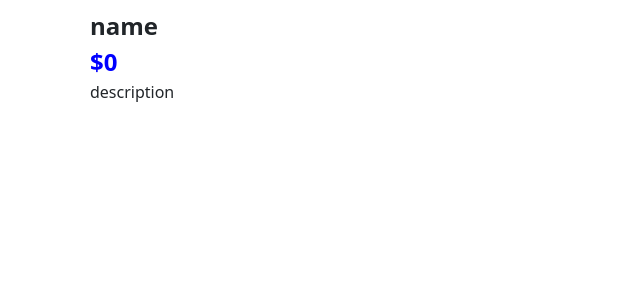
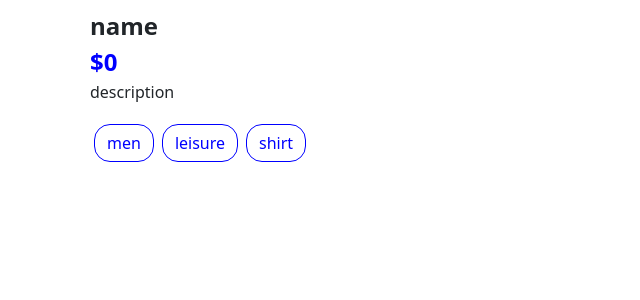
Before and after one commit to renaultluk/hackUST-Online-Thrift-Shop, a Next.js app in the folder main/: page /product-info in a window 1280 px wide. Shown: the top 300 px of the page, without its empty margins (0-640 px from the left). Built offline with nearby package versions, Linux system fonts and the light colour scheme.

Commit message:
add product tags

```diff
--- /dev/null
+++ b/main/components/ProductTag.js
@@ -0,0 +1,26 @@
+import Button from "react-bootstrap/Button";
+
+const ProductTag = ({ tag }) => {
+    return (
+        <>
+           <style type="text/css">
+                {`
+                    .btn-tag {
+                        border: 1px solid blue;
+                        color: blue;
+                        border-radius: 1rem;
+                        margin: 0.25rem;
+                    }
+                `}
+            </style>
+            <Button
+                className="product-tag"
+                variant="tag"
+            >
+            {tag}
+            </Button>
+        </>
+  );
+}
+
+export default ProductTag;
--- a/main/pages/product-info.js
+++ b/main/pages/product-info.js
@@ -3,6 +3,7 @@ import { Container, Button, Carousel } from "react-bootstrap"
 import Image from 'next/image'
 
 import FullHeightPage from "../components/FullHeightPage"
+import ProductTag from "../components/ProductTag"
 
 import styles from "../styles/product-info.module.css"
 
@@ -12,7 +13,7 @@ const ProductInfo = (productIndex) => {
         description: "description",
         price: 0,
         images: [""],
-        tags: [""]
+        tags: ["men", "leisure", "shirt"]
     });
 
     return (
@@ -34,6 +35,11 @@ const ProductInfo = (productIndex) => {
                     <span className={styles.productName}>{product.name}</span>
                     <span className={styles.productPrice}>${product.price}</span>
                     <p className={styles.productDescription}>{product.description}</p>
+                    <div className={styles.productTags}>
+                        { product.tags.map((tag, index) => (
+                            <ProductTag key={index} tag={tag} />
+                        ))}
+                    </div>
                 </Container>
             </Container>
         </FullHeightPage>
```
